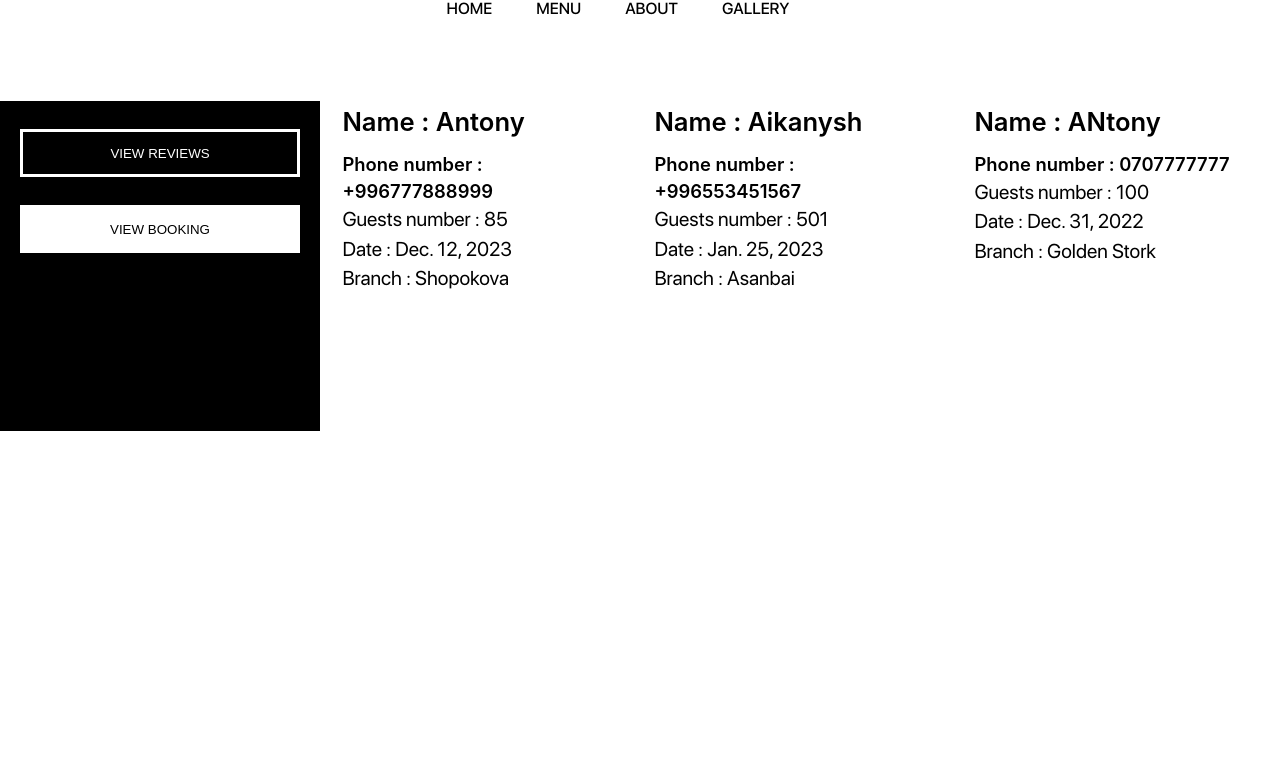
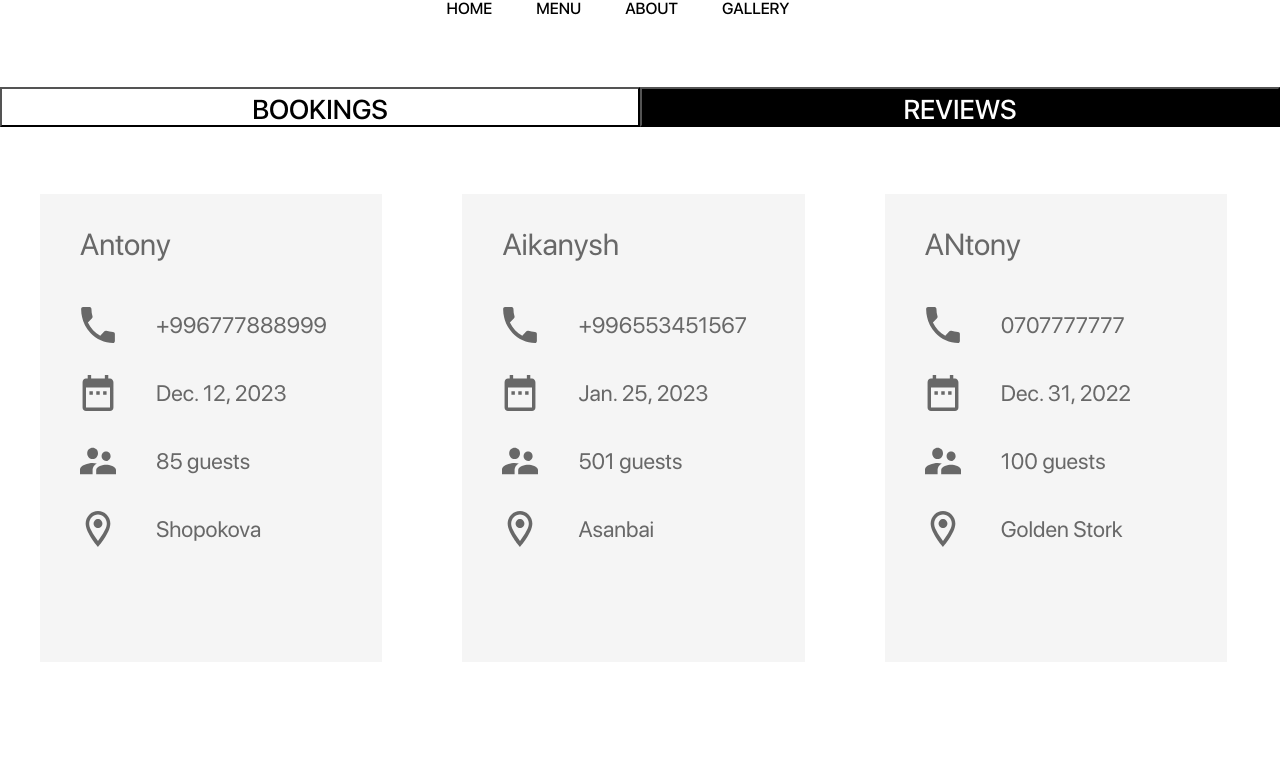
Before and after one commit to orenvadi/Django-Site-Toikana, a Django app: page /booking_view/ in a window 1280 px wide. Shown: the part 192-974 px from the top of the page. Before the commit the page ends 623 px from the top, so only its background shows below. Run offline with Django 4.2, Linux system fonts and the light colour scheme; data comes from the database, SQL or seed files in the repository; both versions use the stored data as it was after the commit; parts of the project's set-up code (start-up, migrations or seed data) failed here and were passed over; some web fonts are replaced.

Commit message:
connected view reviews, bookings frontend

```diff
--- a/home_page/views.py
+++ b/home_page/views.py
@@ -6,7 +6,7 @@ from django.views.generic import (CreateView, DeleteView, ListView,
 
 from . import models
 from .forms import AddBooking, AddReview
-from .models import Branch, Chef, Menu, News,Review,Booking,Gallery
+from .models import Booking, Branch, Chef, Gallery, Menu, News, Review
 
 
 # Output of menu
@@ -200,16 +200,19 @@ class NewsCreateView(CreateView):  # new
     success_url = "/"
     fields = "__all__"
 
+
 class ReviewView(ListView):
     model = Review
     context_object_name = "review_list"
     template_name = "view_reviews.html"
+
 
 class BookingView(ListView):
     model = Booking
     context_object_name = "booking_list"
     template_name = "view_booking.html"
 
+
 class GalleryView(ListView):
     model = Gallery
     context_object_name = "gallery_list"
--- a/static/css/index.css
+++ b/static/css/index.css
@@ -180,6 +180,80 @@
   margin-top: 12.5vw;
 }
 
+.profile {
+  margin-top: 3.125vw;
+  display: flex;
+  justify-content: center;
+  align-items: center;
+}
+.profile button {
+  width: 50%;
+  height: 3.125vw;
+  background-color: #000;
+  color: #fff;
+  font-family: "SF Pro Display";
+  font-style: normal;
+  font-weight: 500;
+  font-size: 2.125vw;
+  line-height: 3.125vw;
+  text-align: center;
+}
+
+.card {
+  padding: 2.1875vw 3.125vw 3.125vw 3.125vw;
+  width: wv(400);
+  height: 31.25vw;
+  background-color: #f5f5f5;
+  margin: 3.125vw;
+}
+.card h3 {
+  font-family: "SF Pro Display";
+  font-style: normal;
+  font-weight: 400;
+  font-size: 2.375vw;
+  line-height: 3.5vw;
+  margin-bottom: 3.125vw;
+  color: #686868;
+}
+
+.profileRewiews .profile button:last-child {
+  background-color: #fff;
+  color: #000;
+}
+.profileRewiews__card p {
+  font-family: "SF Pro Display";
+  font-style: normal;
+  font-weight: 300;
+  font-size: 1.75vw;
+  line-height: 2.5625vw;
+  color: #686868;
+}
+
+.profileBooking .profile button:first-child {
+  background-color: #fff;
+  color: #000;
+}
+.profileBooking__card li {
+  display: flex;
+  justify-content: center;
+  align-items: center;
+  justify-content: start;
+  margin-bottom: 2.5vw;
+}
+.profileBooking__card li svg {
+  width: 2.8125vw;
+  height: 2.8125vw;
+}
+.profileBooking__card li p {
+  margin-left: 3.125vw;
+  font-family: "SF Pro Display";
+  font-style: normal;
+  font-weight: 300;
+  font-size: 1.75vw;
+  line-height: 2.5vw;
+  color: #686868;
+}
+
 .hero {
   color: white;
   background-image: url("../images/herobg.png");
@@ -327,7 +401,7 @@
   font-weight: 600;
   font-size: 2.8125vw;
   line-height: 3.5318924618vh;
-  margin: 2.6357406431vh 0 15px;
+  margin: 2.6357406431vh 0;
 }
 .kitchener .swiper-slide p {
   font-family: "SF Pro Display";
@@ -553,11 +627,11 @@ img {
 }
 
 .col-6 {
-  width: 48%;
+  width: 47%;
 }
 
 .col-4 {
-  width: 32%;
+  width: 33%;
 }
 
 .col-3 {
--- a/static/css/index.scss
+++ b/static/css/index.scss
@@ -7,6 +7,7 @@
 @import './components/menu';
 @import './components/signUp';
 @import './components/logIn';
+@import './components/profile';
 
 @import './sections/hero';
 @import './sections/about';
@@ -50,10 +51,10 @@ img {
     width: 75%;
 }
 .col-6 {
-    width: 48%;
+    width: 47%;
 }
 .col-4 {
-    width: 32%;
+    width: 33%;
 }
 .col-3 {
     width: 25%;
--- a/templates/view_booking.html
+++ b/templates/view_booking.html
@@ -1,36 +1,68 @@
 {% extends "base_header.html" %}
 {% block main %}
-  <main>
-    <section class="mainMenu">
-      <div class="row">
-        <div class="sidebar col-3">
-            <a href="{%url 'viewreview' %}">
-                <button class="sidebar__button">VIEW REVIEWS</button>
-            </a>
-            <a href="{%url 'viewbooking' %}">
-                <button class="sidebar__button sidebar__button-active">VIEW BOOKING</button>
-            </a>
-        </div>
-        <div class="menu col-9">
-          <ul class="menu__list row">
-            {% for i in booking_list %}
-            <li class="menu__list-item col-4">
-              <!-- <a href="/dish_detail/{{i.id}}">
-                <img src="{{i.image.url}}" alt="">
-              </a> -->
-              <h4>Name : {{i.name}}</h4>
-              <div class="menu__info">
-                <h6>Phone number : {{i.phone}}
-                <p>Guests number : {{i.guests}}</p>
-                <p>Date : {{i.date}}</p>
-                <p>Branch : {{i.branch}}</p>
-                </h6>
-              </div>
+
+<main>
+  <section class="profileBooking">
+      <a class="button" href="{%url 'viewreview' %}">
+    <div class="profile">
+        <button>BOOKINGS</button>
+
+        <button>REVIEWS</button>
+    </div>
+      </a>
+    <div class="row">
+
+
+      {% for i in booking_list %}
+      <div class="col-4">
+        <div class="card profileBooking__card">
+          <h3>
+            {{i.name}}
+          </h3>
+          <ul>
+            <li>
+              <svg width="30" height="32" viewBox="0 0 30 32" fill="none" xmlns="http://www.w3.org/2000/svg">
+                <path
+                  d="M6.03333 13.8489C8.43333 18.88 12.3 23.0044 17.0167 25.5644L20.6833 21.6533C21.15 21.1556 21.8 21.0133 22.3833 21.2089C24.25 21.8667 26.25 22.2222 28.3333 22.2222C28.7754 22.2222 29.1993 22.4095 29.5118 22.7429C29.8244 23.0763 30 23.5285 30 24V30.2222C30 30.6937 29.8244 31.1459 29.5118 31.4793C29.1993 31.8127 28.7754 32 28.3333 32C20.8189 32 13.6122 28.8159 8.29864 23.1481C2.98511 17.4803 0 9.79321 0 1.77778C0 1.30628 0.175595 0.854097 0.488155 0.520699C0.800716 0.187301 1.22464 0 1.66667 0H7.5C7.94203 0 8.36595 0.187301 8.67851 0.520699C8.99107 0.854097 9.16667 1.30628 9.16667 1.77778C9.16667 4 9.5 6.13333 10.1167 8.12444C10.3 8.74667 10.1667 9.44 9.7 9.93778L6.03333 13.8489Z"
+                  fill="#686868" />
+              </svg>
+              <p>{{i.phone}}</p>
             </li>
-            {%endfor%}
+            <li>
+              <svg width="30" height="35" viewBox="0 0 30 35" fill="none" xmlns="http://www.w3.org/2000/svg">
+                <path
+                  d="M10 15.75H6.66667V19.25H10V15.75ZM16.6667 15.75H13.3333V19.25H16.6667V15.75ZM23.3333 15.75H20V19.25H23.3333V15.75ZM26.6667 3.5H25V0H21.6667V3.5H8.33333V0H5V3.5H3.33333C1.48333 3.5 0 5.075 0 7V31.5C0 32.4283 0.351189 33.3185 0.976311 33.9749C1.60143 34.6312 2.44928 35 3.33333 35H26.6667C27.5507 35 28.3986 34.6312 29.0237 33.9749C29.6488 33.3185 30 32.4283 30 31.5V7C30 6.07174 29.6488 5.1815 29.0237 4.52513C28.3986 3.86875 27.5507 3.5 26.6667 3.5ZM26.6667 31.5H3.33333V12.25H26.6667V31.5Z"
+                  fill="#686868" />
+              </svg>
+              <p>{{i.date}}</p>
+            </li>
+            <li>
+              <svg width="35" height="26" viewBox="0 0 35 26" fill="none" xmlns="http://www.w3.org/2000/svg">
+                <path
+                  d="M25.375 13C25.9495 13 26.5184 12.8799 27.0492 12.6466C27.58 12.4133 28.0623 12.0713 28.4686 11.6401C28.8748 11.209 29.1971 10.6972 29.417 10.1339C29.6368 9.57059 29.75 8.96685 29.75 8.35714C29.75 7.12578 29.2891 5.94485 28.4686 5.07415C27.6481 4.20344 26.5353 3.71429 25.375 3.71429C24.2147 3.71429 23.1019 4.20344 22.2814 5.07415C21.4609 5.94485 21 7.12578 21 8.35714C21 8.96685 21.1132 9.57059 21.333 10.1339C21.5529 10.6972 21.8752 11.209 22.2814 11.6401C23.1019 12.5108 24.2147 13 25.375 13ZM12.25 11.1429C13.6424 11.1429 14.9777 10.5559 15.9623 9.51102C16.9469 8.46618 17.5 7.04906 17.5 5.57143C17.5 4.09379 16.9469 2.67668 15.9623 1.63183C14.9777 0.586988 13.6424 0 12.25 0C10.8576 0 9.52226 0.586988 8.53769 1.63183C7.55312 2.67668 7 4.09379 7 5.57143C7 7.04906 7.55312 8.46618 8.53769 9.51102C9.52226 10.5559 10.8576 11.1429 12.25 11.1429ZM25.375 16.7143C22.1725 16.7143 15.75 18.4229 15.75 21.8214V26H35V21.8214C35 18.4229 28.5775 16.7143 25.375 16.7143ZM12.25 14.8571C8.1725 14.8571 0 17.03 0 21.3571V26H12.25V21.8214C12.25 20.2429 12.8275 17.4757 16.3975 15.3771C14.875 15.0429 13.405 14.8571 12.25 14.8571Z"
+                  fill="#686868" />
+              </svg>
+              <p>{{i.guests}} guests</p>
+            </li>
+            <li>
+              <svg width="24" height="35" viewBox="0 0 24 35" fill="none" xmlns="http://www.w3.org/2000/svg">
+                <path
+                  d="M12 7.875C13.1366 7.875 14.2267 8.33594 15.0305 9.15641C15.8342 9.97688 16.2857 11.0897 16.2857 12.25C16.2857 12.8245 16.1749 13.3934 15.9595 13.9242C15.7441 14.455 15.4284 14.9373 15.0305 15.3436C14.6325 15.7498 14.16 16.0721 13.6401 16.292C13.1201 16.5118 12.5628 16.625 12 16.625C10.8634 16.625 9.77327 16.1641 8.96954 15.3436C8.16582 14.5231 7.71429 13.4103 7.71429 12.25C7.71429 11.0897 8.16582 9.97688 8.96954 9.15641C9.77327 8.33594 10.8634 7.875 12 7.875ZM12 0C15.1826 0 18.2348 1.29062 20.4853 3.58794C22.7357 5.88526 24 9.0011 24 12.25C24 21.4375 12 35 12 35C12 35 0 21.4375 0 12.25C0 9.0011 1.26428 5.88526 3.51472 3.58794C5.76516 1.29062 8.8174 0 12 0ZM12 3.5C9.72672 3.5 7.54654 4.42187 5.93909 6.06282C4.33163 7.70376 3.42857 9.92936 3.42857 12.25C3.42857 14 3.42857 17.5 12 29.2425C20.5714 17.5 20.5714 14 20.5714 12.25C20.5714 9.92936 19.6684 7.70376 18.0609 6.06282C16.4535 4.42187 14.2733 3.5 12 3.5Z"
+                  fill="#686868" />
+              </svg>
+              <p>{{i.branch}}</p>
+            </li>
           </ul>
         </div>
       </div>
-    </section>
-  </main>
+        {%endfor%}
+
+
+
+
+
+    </div>
+  </section>
+</main>
+
 {% endblock main %}
```
Also changed, not shown: templates/menu_type.html (+10 -6 lines), templates/view_reviews.html (+24 -28 lines), db.sqlite3, static/css/components/_profile.scss (added), 1 other file.
